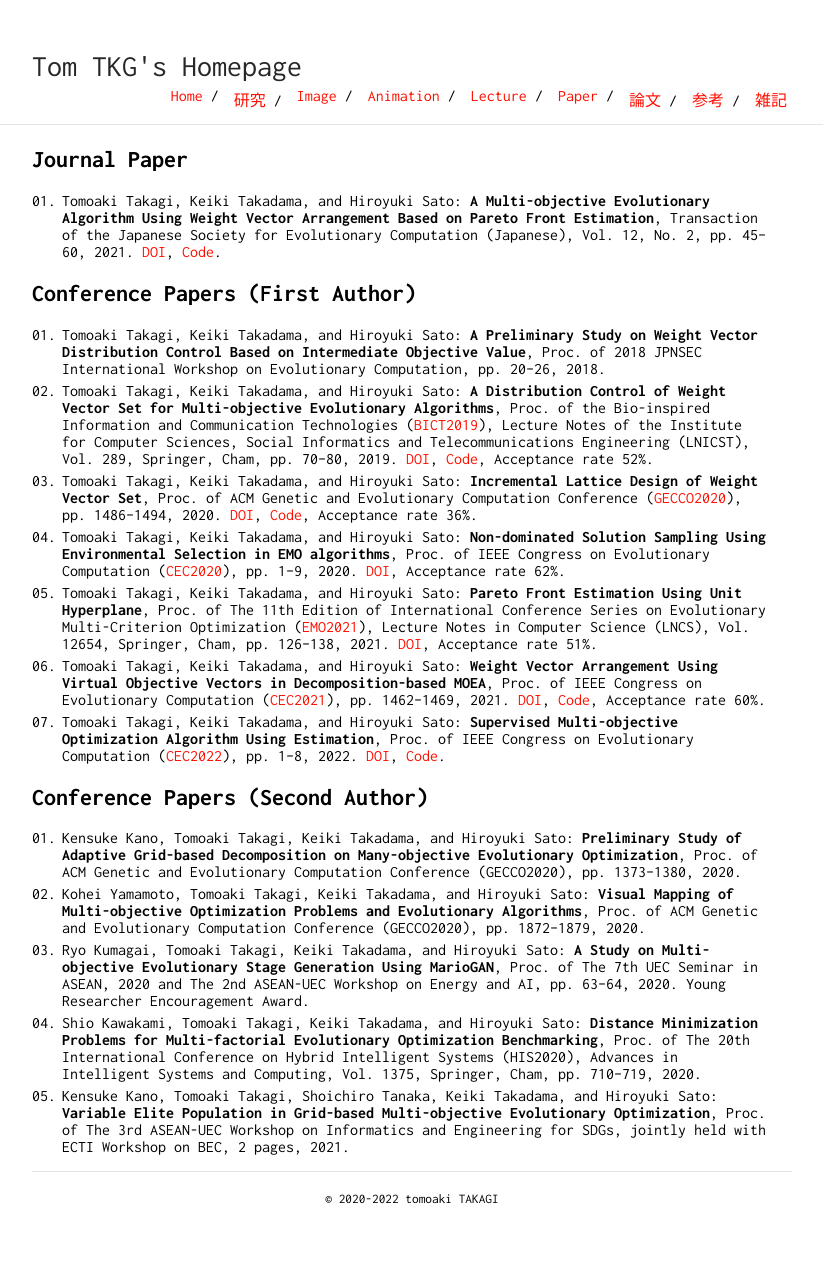
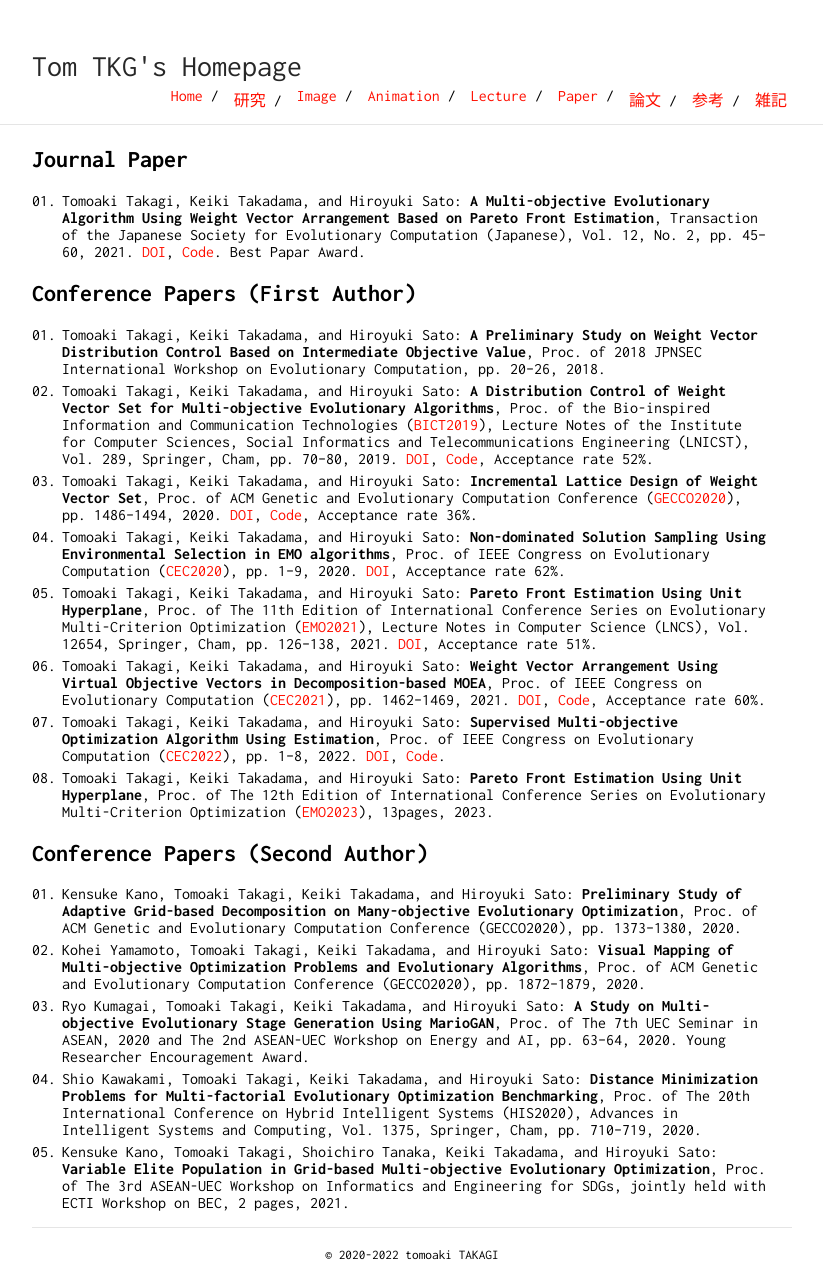
Before and after one commit to tomtkg/tomtkg.github.io, a Jekyll site: the page built from paper.md, in a window 1280 px wide. Shown: the whole page, without its empty margins (228-1051 px from the left). Built offline with Jekyll 4.4.1, drawn with Linux system fonts in a browser that asks for light colours; before the commit the page ends 1206 px from its top, so only the background shows below that.

Commit message:
Add best paper info

```diff
--- a/paper.md
+++ b/paper.md
@@ -4,7 +4,7 @@
 ---
 
 ## Journal Paper
-1. Tomoaki Takagi, Keiki Takadama, and Hiroyuki Sato: **A Multi-objective Evolutionary Algorithm Using Weight Vector Arrangement Based on Pareto Front Estimation**, Transaction of the Japanese Society for Evolutionary Computation (Japanese), Vol. 12, No. 2, pp. 45--60, 2021. [DOI](https://doi.org/10.11394/tjpnsec.12.45){:target="_blank"}, [Code](https://github.com/tomtkg/MOEA-D-PFE){:target="_blank"}.
+1. Tomoaki Takagi, Keiki Takadama, and Hiroyuki Sato: **A Multi-objective Evolutionary Algorithm Using Weight Vector Arrangement Based on Pareto Front Estimation**, Transaction of the Japanese Society for Evolutionary Computation (Japanese), Vol. 12, No. 2, pp. 45--60, 2021. [DOI](https://doi.org/10.11394/tjpnsec.12.45){:target="_blank"}, [Code](https://github.com/tomtkg/MOEA-D-PFE){:target="_blank"}. Best Papar Award.
 
 ## Conference Papers (First Author)
 1. Tomoaki Takagi, Keiki Takadama, and Hiroyuki Sato: **A Preliminary Study on Weight Vector Distribution Control Based on Intermediate Objective Value**,  Proc. of 2018 JPNSEC International Workshop on Evolutionary Computation, pp. 20--26, 2018.
@@ -14,6 +14,7 @@
 1. Tomoaki Takagi, Keiki Takadama, and Hiroyuki Sato: **Pareto Front Estimation Using Unit Hyperplane**, Proc. of The 11th Edition of International Conference Series on Evolutionary Multi-Criterion Optimization ([EMO2021](https://emo2021.org){:target="_blank"}), Lecture Notes in Computer Science (LNCS), Vol. 12654, Springer, Cham, pp. 126--138, 2021. [DOI](https://doi.org/10.1007/978-3-030-72062-9_11){:target="_blank"}, Acceptance rate 51%.
 1. Tomoaki Takagi, Keiki Takadama, and Hiroyuki Sato: **Weight Vector Arrangement Using Virtual Objective Vectors in Decomposition-based MOEA**, Proc. of IEEE Congress on Evolutionary Computation ([CEC2021](https://cec2021.mini.pw.edu.pl){:target="_blank"}), pp. 1462--1469, 2021. [DOI](https://doi.org/10.1109/CEC45853.2021.9504954){:target="_blank"}, [Code](https://github.com/tomtkg/MOEA-D-VOV){:target="_blank"}, Acceptance rate 60%.
 1. Tomoaki Takagi, Keiki Takadama, and Hiroyuki Sato: **Supervised Multi-objective Optimization Algorithm Using Estimation**, Proc. of IEEE Congress on Evolutionary Computation ([CEC2022](https://wcci2022.org){:target="_blank"}), pp. 1--8, 2022. [DOI](https://doi.org/10.1109/CEC55065.2022.9870375){:target="_blank"}, [Code](https://github.com/tomtkg/SMOA){:target="_blank"}.
+1. Tomoaki Takagi, Keiki Takadama, and Hiroyuki Sato: **Pareto Front Estimation Using Unit Hyperplane**, Proc. of The 12th Edition of International Conference Series on Evolutionary Multi-Criterion Optimization ([EMO2023](https://emo2023.liacs.leidenuniv.nl){:target="_blank"}), 13pages, 2023.
 
 ## Conference Papers (Second Author)
 1. Kensuke Kano, Tomoaki Takagi, Keiki Takadama, and Hiroyuki Sato: **Preliminary Study of Adaptive Grid-based Decomposition on Many-objective Evolutionary Optimization**, Proc. of ACM Genetic and Evolutionary Computation Conference (GECCO2020), pp. 1373--1380, 2020.
```
Also changed, not shown: paperJP.md (+1 -1 lines).
